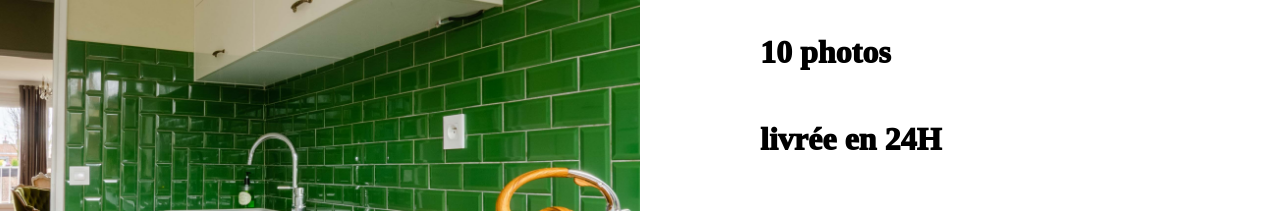
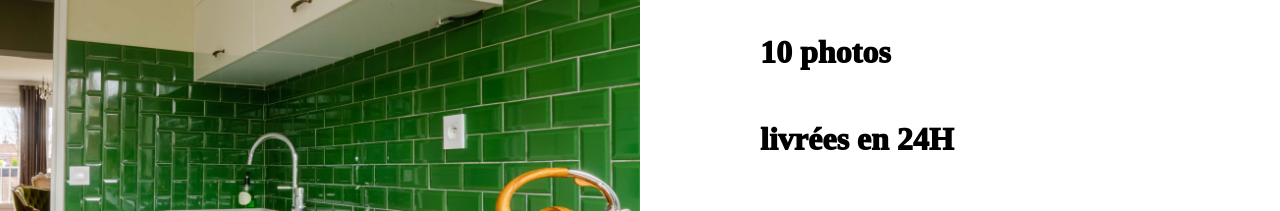
Before and after one commit to NicolasDewae/immo-portfolio, a React (Create React App) app: page / in a window 1280 px wide. Shown: the part 1040-1251 px from the top of the page. Built offline with nearby package versions, Linux system fonts and the light colour scheme.

Commit message:
text corrections

```diff
--- a/src/component/price/Price.jsx
+++ b/src/component/price/Price.jsx
@@ -15,8 +15,8 @@ const Price = () => {
                 <div className="priceRight">
                     <h2>{priceComponent.title}</h2>
                     <p>{price.priceBase} € TTC</p>
-                    <p>{priceComponent.nbPhoto}</p>
-                    <p>livrée en {priceComponent.time}</p>
+                    <p>{priceComponent.nbPhoto} photos</p>
+                    <p>livrées en {priceComponent.time}</p>
                     <div className="detailPrice">
                         <p>Pour toutes photos supplémentaire, le prix sera de {price.extraPhoto} € par photo. il faut compter entre 30 minutes et 1h30 en fonction du bien</p>
                     </div>
--- a/src/data/i18n.js
+++ b/src/data/i18n.js
@@ -40,7 +40,7 @@ export const mainComponent = {
 
 export const priceComponent = {
         title: 'Prix des prestations',
-        nbPhoto: '10 photos',
+        nbPhoto: '10',
         time: '24H'
 }
 
```
